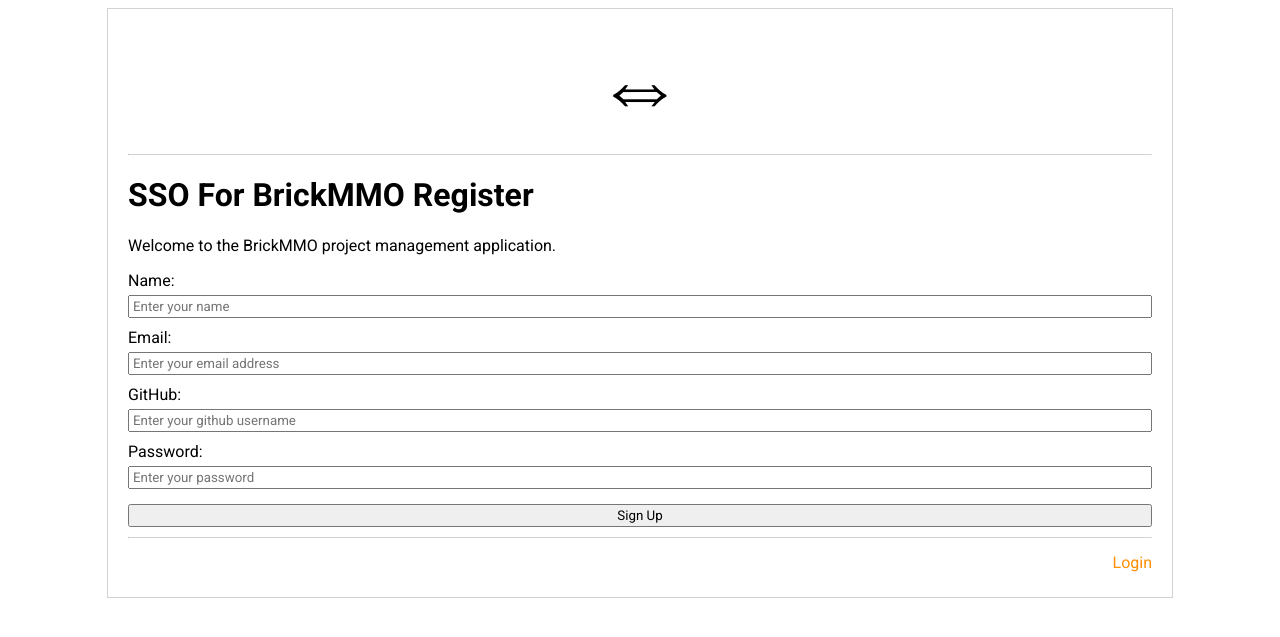
After one commit to BrickMMO/sso-v1, a PHP site: page /pages/signup.php in a window 1280 px wide. The commit adds this page. Shown: the top 637 px of the page. Run offline with PHP 8.4, Linux system fonts and the light colour scheme; some libraries are stand-ins or nearby versions.

Commit message:
Sign UP (Register) Page

```diff
--- /dev/null
+++ b/pages/signup.php
@@ -0,0 +1,46 @@
+<?php
+
+include('../includes/connect.php');
+
+define('PAGE_TITLE', 'Sign UP');
+
+include('../includes/header.php');
+?>
+
+<h1> SSO For BrickMMO Register </h1>
+<p> Welcome to the BrickMMO project management application. </p>
+
+<form action="" method="POST">
+    <input type="hidden" name="submit" value="true">
+    <label>
+        Name:
+        <input type="text" name="name" placeholder="Enter your name">
+        <br>
+    </label>
+
+    <label>
+        Email:
+        <input type="email" name="email" placeholder="Enter your email address">
+        <br>
+    </label>
+
+    <label>
+        GitHub:
+        <input type="text" name="github" placeholder="Enter your github username">
+        <br>
+    </label>
+
+    <label>
+        Password:
+        <input type="password" name="password" placeholder="Enter your password">
+        <br>
+    </label>
+
+    <input type="submit" value="Sign Up">
+</form>
+
+<hr>
+
+<div class="right">
+    <a href="../index.php"> Login </a>
+</div>
```
Also changed, not shown: index.php (+5 -4 lines).
